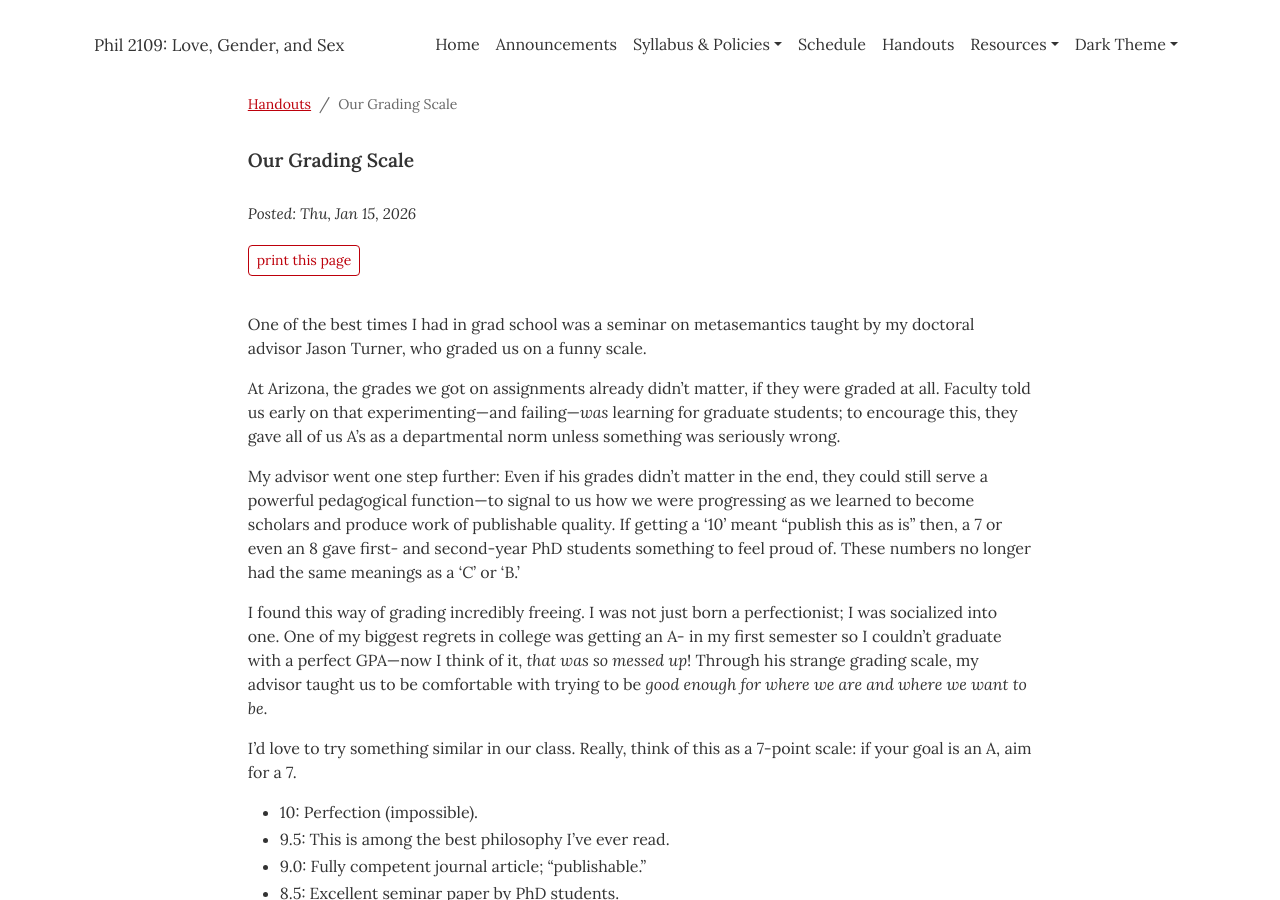
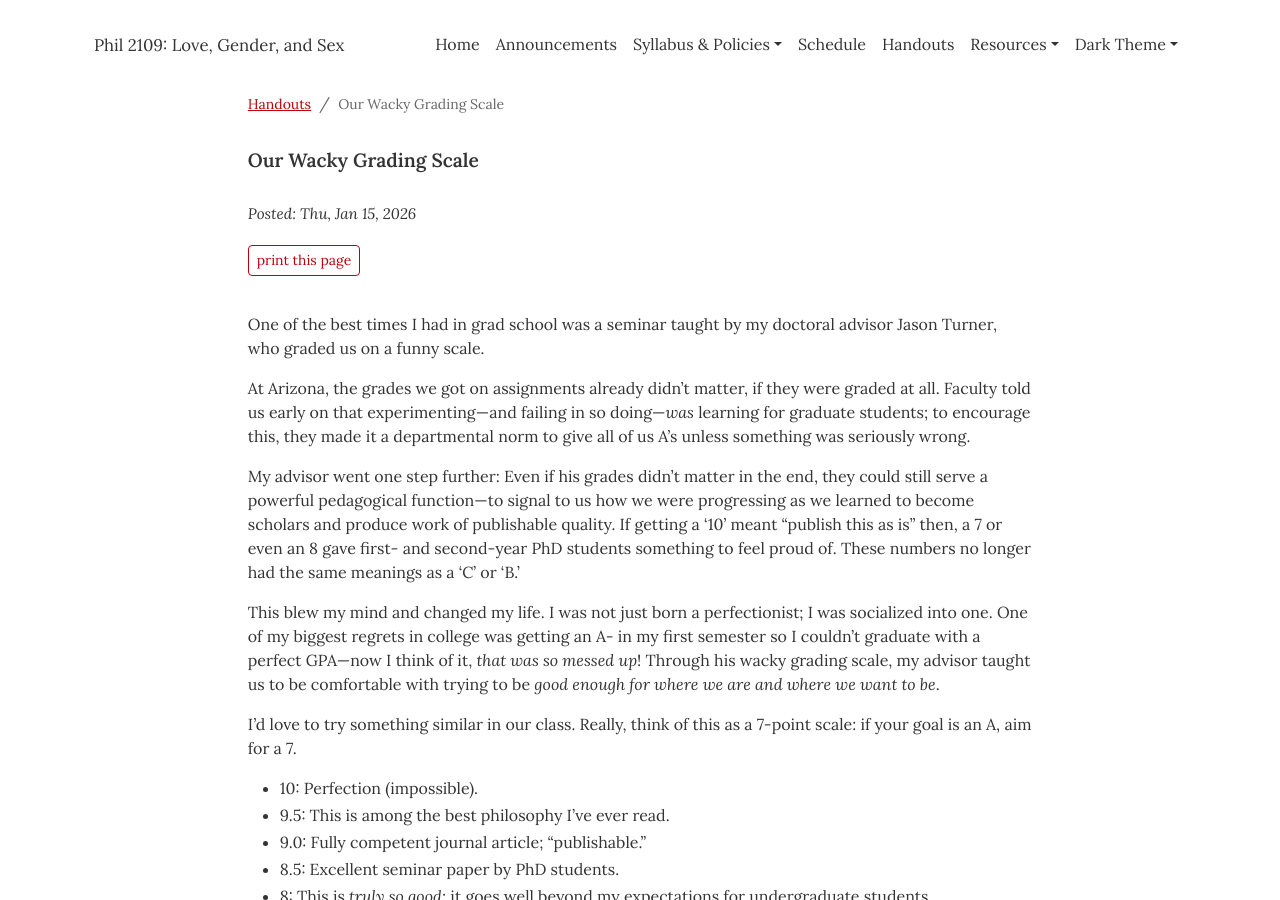
Before and after one commit to dingherself/love-gender-sex, a Jekyll site: the page built from handouts/_posts/2026-01-15-grade-scale.md, in a window 1280 px wide and 900 px high. Built offline with Jekyll 4.4.1, drawn with Linux system fonts in a browser that asks for light colours.

```diff
--- a/handouts/_posts/2026-01-15-our-grade-scale.md
+++ b/handouts/_posts/2026-01-15-grade-scale.md
@@ -1,16 +1,16 @@
 ---
 layout: post
-title: "Our Grading Scale"
+title: "Our Wacky Grading Scale"
 module: "Assignments"
 ---
 
-One of the best times I had in grad school was a seminar on metasemantics taught by my doctoral advisor Jason Turner, who graded us on a funny scale.
+One of the best times I had in grad school was a seminar taught by my doctoral advisor Jason Turner, who graded us on a funny scale.
 
-At Arizona, the grades we got on assignments already didn’t matter, if they were graded at all. Faculty told us early on that experimenting—and failing—*was* learning for graduate students; to encourage this, they gave all of us A’s as a departmental norm unless something was seriously wrong.
+At Arizona, the grades we got on assignments already didn’t matter, if they were graded at all. Faculty told us early on that experimenting—and failing in so doing—*was* learning for graduate students; to encourage this, they made it a departmental norm to give all of us A’s unless something was seriously wrong.
 
 My advisor went one step further: Even if his grades didn’t matter in the end, they could still serve a powerful pedagogical function—to signal to us how we were progressing as we learned to become scholars and produce work of publishable quality. If getting a ‘10’ meant “publish this as is” then, a 7 or even an 8 gave first- and second-year PhD students something to feel proud of. These numbers no longer had the same meanings as a ‘C’ or ‘B.’
 
-I found this way of grading incredibly freeing. I was not just born a perfectionist; I was socialized into one. One of my biggest regrets in college was getting an A- in my first semester so I couldn’t graduate with a perfect GPA—now I think of it, *that was so messed up*! Through his strange grading scale, my advisor taught us to be comfortable with trying to be *good enough for where we are and where we want to be*.
+This blew my mind and changed my life. I was not just born a perfectionist; I was socialized into one. One of my biggest regrets in college was getting an A- in my first semester so I couldn’t graduate with a perfect GPA—now I think of it, *that was so messed up*! Through his wacky grading scale, my advisor taught us to be comfortable with trying to be *good enough for where we are and where we want to be*.
 
 I’d love to try something similar in our class. Really, think of this as a 7-point scale: if your goal is an A, aim for a 7.
 
```
Also changed, not shown: announcements/_posts/2026-01-16-welcome.md (added, +27 -0 lines).
